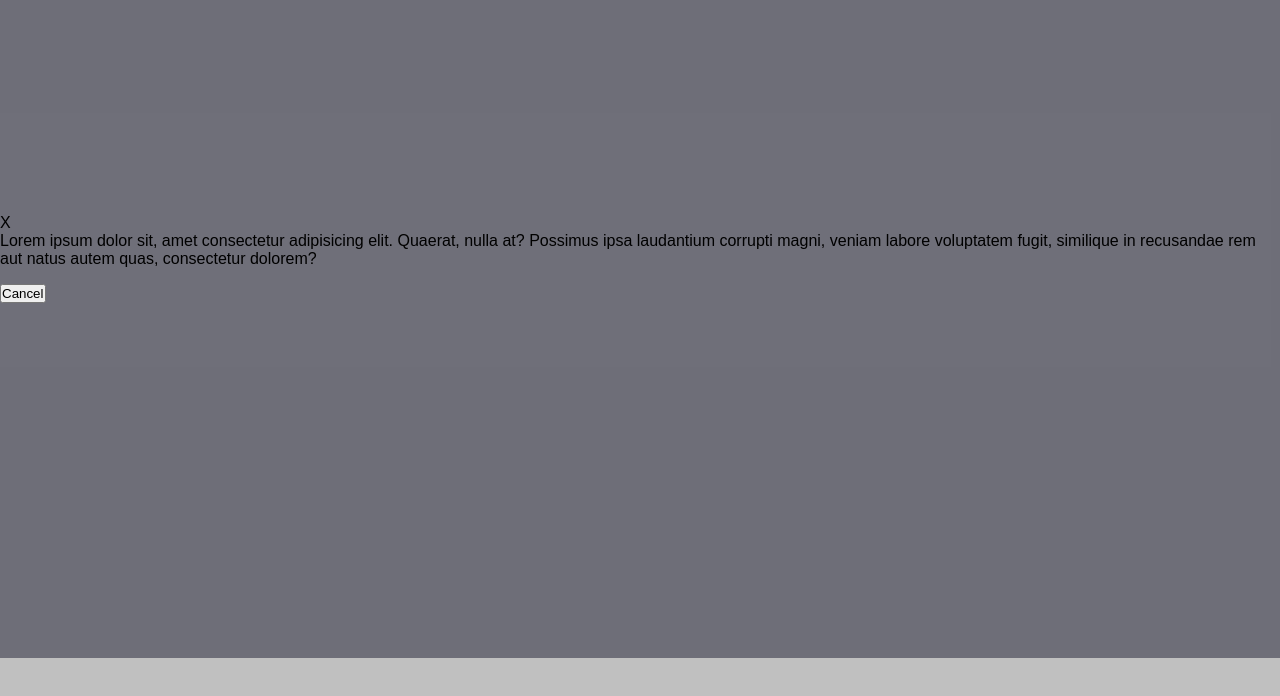
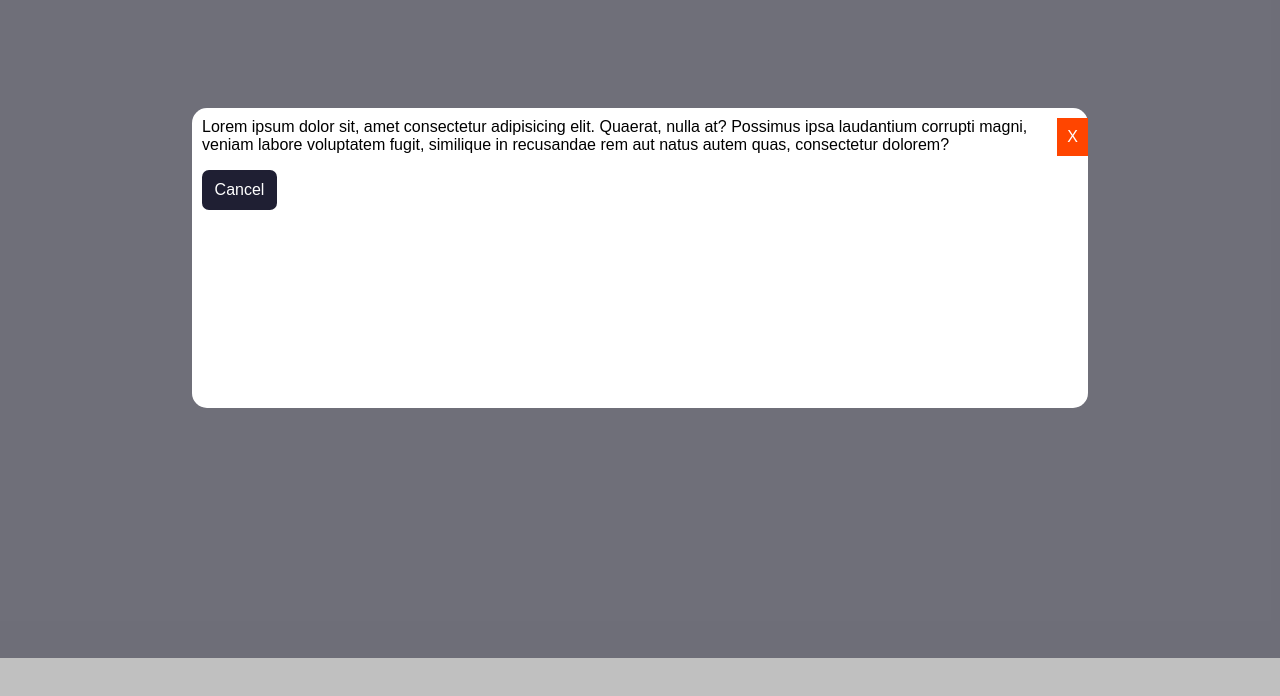
Before and after one commit to PJIceskull/User-Feedback, a website: page index.html in a window 1280 px wide. Shown: the part 142-838 px from the top of the page. Drawn offline with Linux system fonts and the light colour scheme.

Commit message:
add styles to modal

```diff
--- a/css/styles.css
+++ b/css/styles.css
@@ -70,5 +70,39 @@ nav .login:hover {
   top: 0;
   z-index: -1;
 }
+#modal .modal-content {
+  min-height: 300px;
+  min-width: 300px;
+  max-width: 70%;
+  background-color: #fff;
+  border-radius: 15px;
+  padding: 10px;
+  position: relative;
+}
+#modal .modal-content .close-button {
+  position: absolute;
+  color: #fff;
+  background-color: orangered;
+  right: 0;
+  padding: 10px;
+}
+#modal .modal-content .close-button:hover {
+  background-color: hsl(16, 100%, 30%);
+}
+#modal .modal-content .cancel-button {
+  background-color: hsl(240, 25%, 16%);
+  color: #fff;
+  height: 40px;
+  width: 75px;
+  font-size: 16px;
+  border-radius: 7px;
+  border-style: none;
+}
+#modal .modal-content .cancel-button:hover {
+  background-color: hsl(240, 25%, 48%);
+}
+#modal .close {
+  cursor: pointer;
+}
 
 /*# sourceMappingURL=styles.css.map */
```
